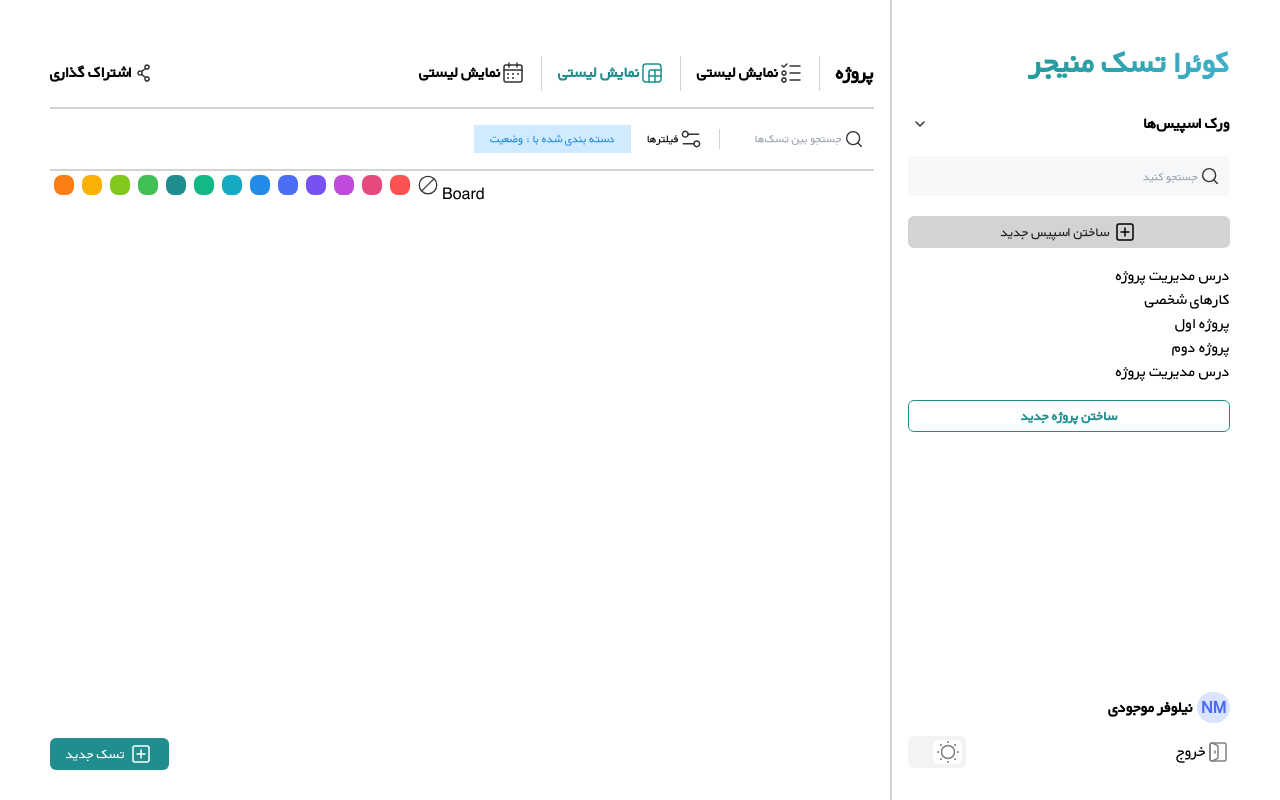
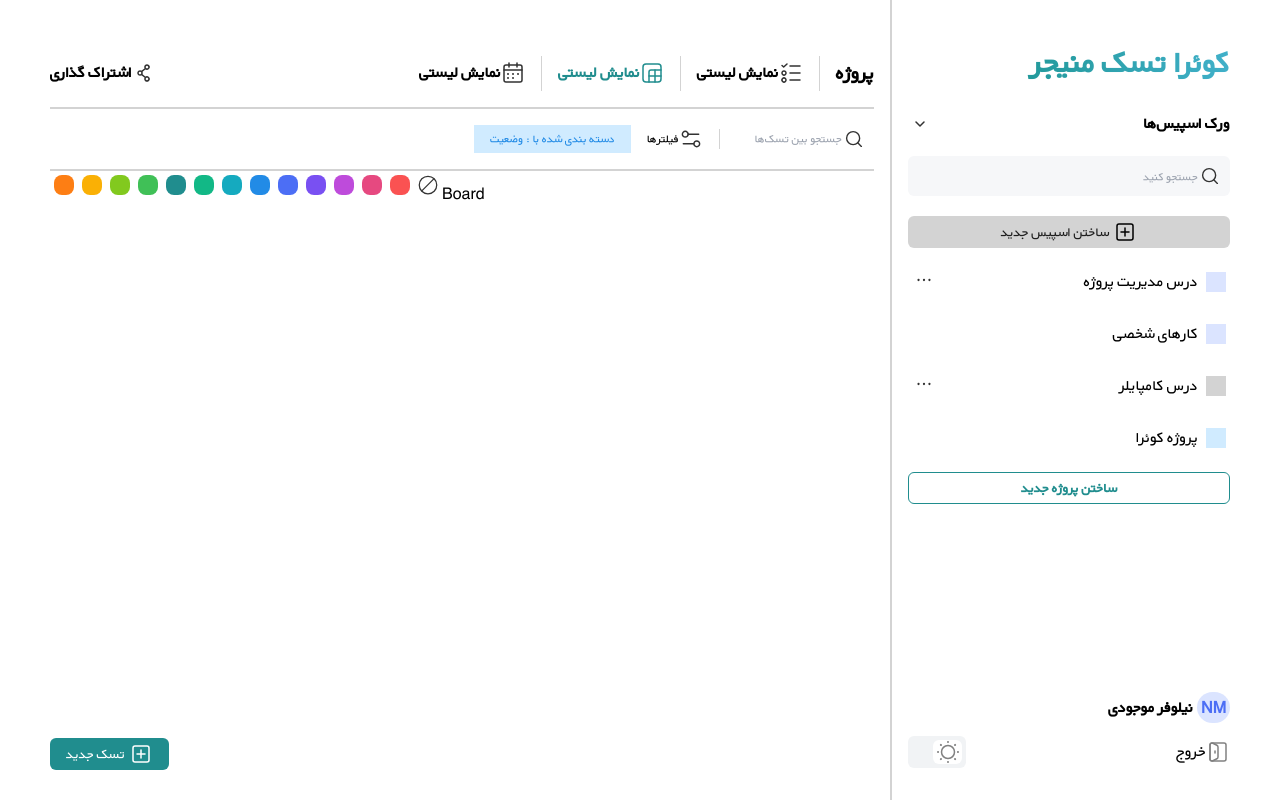
Before and after one commit to HeliaBigdeli/Taskban, a React (Create React App) app: page /board in a window 1280 px wide. Built offline with nearby package versions, Linux system fonts and the light colour scheme.

Commit message:
List of workspaces and their projects added

```diff
--- /dev/null
+++ b/src/components/Layouts/Dashboard/List/index.tsx
@@ -0,0 +1,60 @@
+import React, { useState } from "react";
+import Icon from "../../../Common/Icon";
+interface IData {
+  text: string;
+  id: number;
+  color: string;
+  hasProject?: boolean;
+}
+interface IProps {
+  data: IData[];
+}
+
+const List: React.FC<IProps> = ({ data }): JSX.Element => {
+  const projects = [
+    { id: 1, text: "پروژه اول" },
+    { id: 2, text: "پروژه دوم" },
+    { id: 3, text: "پروژه سوم" },
+    { id: 4, text: "پروژه چهارم" },
+  ];
+  return (
+    <ul id="accordion-collapse" data-accordion="collapse">
+      {
+         data.map((item) => (
+             <li key={item.id} id="accordion-collapse-heading-1">
+                <div className="flex justify-between flex-row-reverse p-[4px] h-[36px] my-[16px]" >
+                  <div className="flex justify-between items-center">
+                    <div  data-accordion-target="#accordion-collapse-body-1" aria-expanded="true" aria-controls="accordion-collapse-body-1"> {item.text}</div>
+                     <span
+                        className={`w-[20px] h-[20px] bg-${item.color} radius-[4px] ml-[8px] inline-block`}
+                        data-accordion-target="#accordion-collapse-Projects"
+                        aria-expanded="true"
+                        aria-controls="accordion-collapse-Projects">
+                    </span>
+                  </div>
+               {item.hasProject&& <Icon icon="dots" />}
+               </div>
+             {item.hasProject && (
+            <ul
+              id="accordion-collapse-body-1"className="hidden" aria-labelledby="accordion-collapse-heading-1"
+            >
+              {projects.map((project) => (
+                <li
+                  key={project.id}
+                  className="flex justify-between flex-row-reverse p-[4px] h-[36px] pr-[28px]"
+                >
+                  <div className="flex justify-between items-center">
+                    {project.text}
+                  </div>
+                  <Icon icon="dots" />
+                </li>
+              ))}
+            </ul>
+          )}
+        </li>
+      ))}
+    </ul>
+  );
+};
+
+export default List;
--- a/src/components/Layouts/Dashboard/index.tsx
+++ b/src/components/Layouts/Dashboard/index.tsx
@@ -6,7 +6,7 @@ import DarkMode from "../../Theme/DarkMode";
 import Header from "./Header";
 import SideBar from "./SideBar";
 import styles from "./style.module.css";
-
+import List from "./List";
 interface IColor {
   [key: string] : string | undefined
 }
@@ -29,6 +29,12 @@ const DashboardLayout: React.FC<IProps> = ({
     console.log(color)
   };
 
+  const data = [
+    {id: 1, text: 'درس مدیریت پروژه',hasProject:true,color:'indigo_secondary'},
+    {id: 2, text: 'کارهای شخصی',hasProject:false,color:'indigo_secondary'},
+    {id: 3, text: 'درس کامپایلر',hasProject:true,color:'lightgray_300'},
+    {id: 4, text: 'پروژه کوئرا',hasProject:false,color:'blue_secondary'}
+  ]
   return (
     <div className="flex px-2XL mt">
       <div className="flex-grow">
@@ -67,16 +73,8 @@ const DashboardLayout: React.FC<IProps> = ({
             className: "ml-1"
           }}
         />
-            <ul className="text-right py-S">
-                <li>درس مدیریت پروژه</li>
-                <li>کارهای شخصی
-                    <ul>
-                        <li>پروژه اول</li>
-                        <li>پروژه دوم</li>
-                    </ul>
-                </li>
-                <li>درس مدیریت پروژه</li>
-            </ul>
+
+      <List data={data}></List>
 
         <Button
           text="ساختن پروژه جدید"
```
